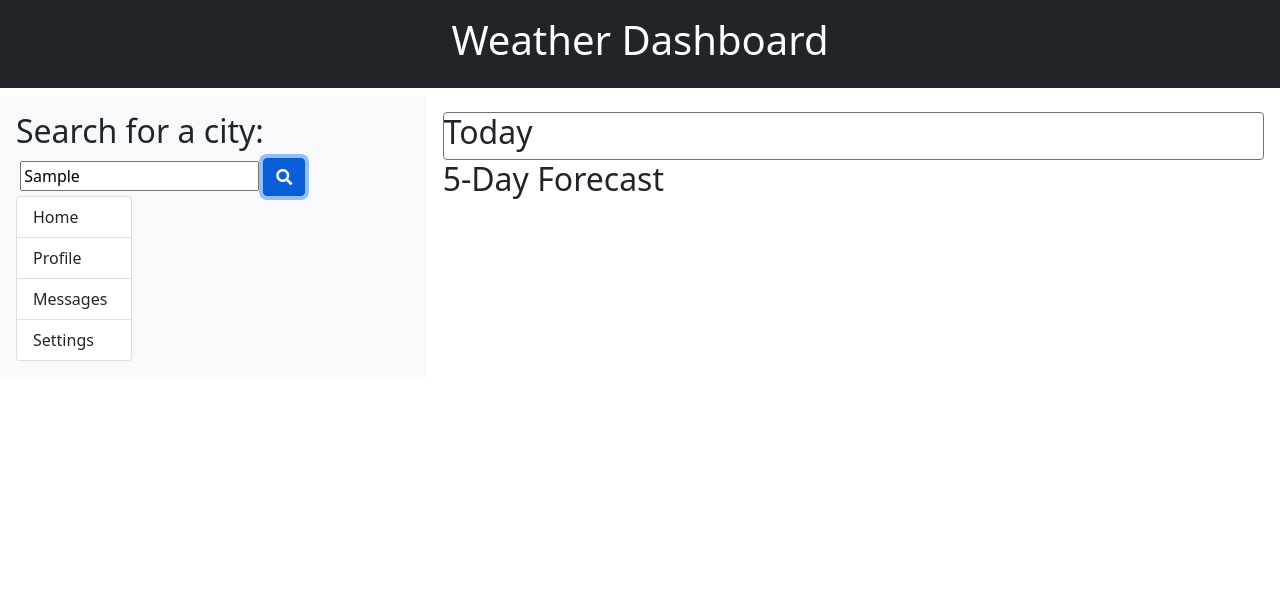
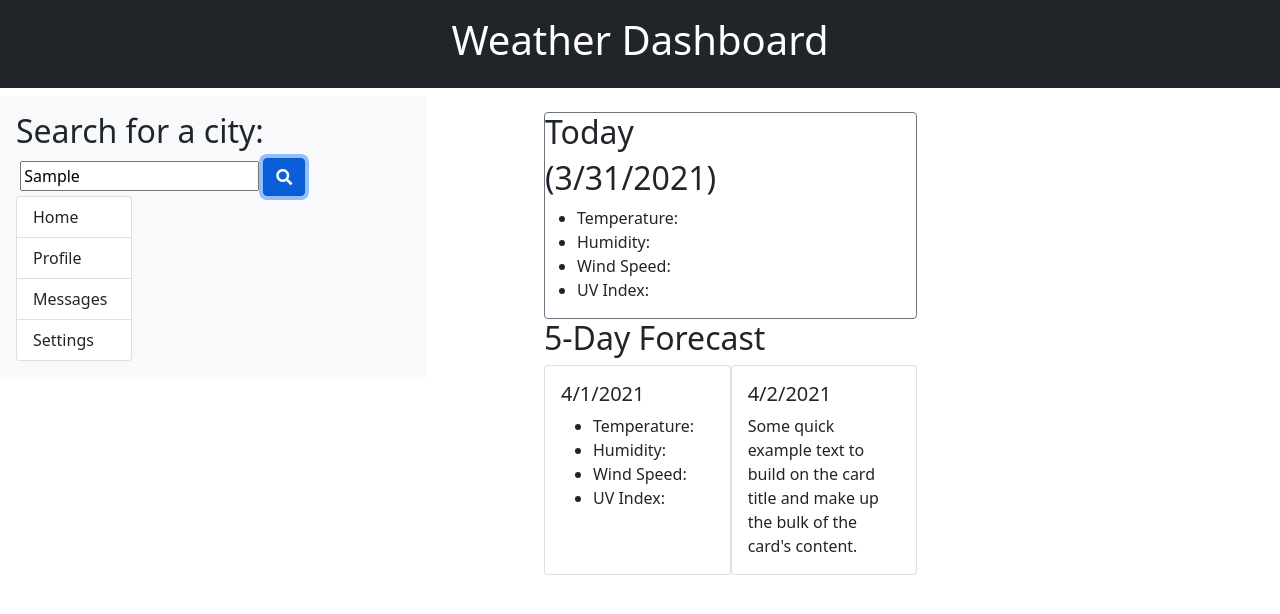
Before and after one commit to julesscheil/Weather-Dashboard, a plain HTML site: page index.html in a window 1280 px wide. Both pictures are taken after typing "Sample" into the empty fields and a click on the button 284 px from the left and 177 px from the top of the page. Drawn offline with nearby package versions, Linux system fonts and the light colour scheme; no server answers.

Commit message:
added current days weather

```diff
--- a/index.html
+++ b/index.html
@@ -2,13 +2,13 @@
 <html lang="en">
 
 <head>
-    <meta charset="UTF-8">
-    <meta http-equiv="X-UA-Compatible" content="IE=edge">
-    <meta name="viewport" content="width=device-width, initial-scale=1.0">
+    <meta charset="UTF-8" />
+    <meta http-equiv="X-UA-Compatible" content="IE=edge" />
+    <meta name="viewport" content="width=device-width, initial-scale=1.0" />
     <title>Weather Report</title>
     <link href="https://cdn.jsdelivr.net/npm/bootstrap@5.0.0-beta3/dist/css/bootstrap.min.css" rel="stylesheet"
-        integrity="sha384-eOJMYsd53ii+scO/bJGFsiCZc+5NDVN2yr8+0RDqr0Ql0h+rP48ckxlpbzKgwra6" crossorigin="anonymous">
-    <link rel="stylesheet" href="https://cdnjs.cloudflare.com/ajax/libs/font-awesome/5.11.2/css/all.min.css">
+        integrity="sha384-eOJMYsd53ii+scO/bJGFsiCZc+5NDVN2yr8+0RDqr0Ql0h+rP48ckxlpbzKgwra6" crossorigin="anonymous" />
+    <link rel="stylesheet" href="https://cdnjs.cloudflare.com/ajax/libs/font-awesome/5.11.2/css/all.min.css" />
 </head>
 
 <body>
@@ -23,7 +23,9 @@
                 <form id="user-form">
                     <label class="form-label" for="city"></label>
                     <input name="city" id="input-term" type="text" autofocus="true" class="form-input" />
-                    <button type="submit" class="btn btn-primary"><i class="fas fa-search"></i></button>
+                    <button type="submit" class="btn btn-primary">
+                        <i class="fas fa-search"></i>
+                    </button>
                 </form>
                 <div class="row">
                     <div class="col-4">
@@ -41,22 +43,56 @@
                 </div>
             </div>
         </aside>
+        <div class="d-flex flex-row justify-content-center">
             <div class="col-12 col-md-8">
                 <div id="right side" class="p-3 mb-2 text-dark">
                     <section id="top">
                         <div class="border border-secondary rounded">
-                        <h2>Today</h2>
+                            <h2 id="cityName">Today</h2><h2 id="currentDate"></h2>
+                            <ul>
+                                <li>Temperature: <span id="temperature"></span></li>
+                                <li>Humidity: <span id="humidity"></span></li>
+                                <li>Wind Speed: <span id="windSpeed"></span></li>
+                                <li>UV Index: <span id="uvIndex"></span></li>
+                            </ul>
                         </div>
-
                     </section>
                     <section id="bottom">
-                    <div class="">
+                        <div>
                             <h2>5-Day Forecast</h2>
+                            <div class="d-flex flex-row justify-content-between">
+                                <div class="card" style="width: 18rem">
+                                    <div class="card-body">
+                                        <h5 id="currentDatePlus1"></h5>
+                                            <ul>
+                                                <li>Temperature: <span id="temperature"></span></li>
+                                                <li>Humidity: <span id="humidity"></span></li>
+                                                <li>Wind Speed: <span id="windSpeed"></span></li>
+                                                <li>UV Index: <span id="uvIndex"></span></li>
+                                            </ul>
+                                    </div>
+                                </div>
+                                <div class="card" style="width: 18rem">
+                                    <div class="card-body">
+                                        <h5 id="currentDatePlus2"></h5>
+                                        <p class="card-text">
+                                            Some quick example text to build on the card title and
+                                            make up the bulk of the card's content.
+                                        </p>
+                                    </div>
+                                </div>
+                            </div>
                         </div>
                     </section>
                 </div>
+            </div>
+        </div>
     </main>
-    <script src="https://code.jquery.com/jquery-3.6.0.min.js" integrity="sha256-/xUj+3OJU5yExlq6GSYGSHk7tPXikynS7ogEvDej/m4=" crossorigin="anonymous"></script>
+    <script src="https://code.jquery.com/jquery-3.6.0.min.js"
+        integrity="sha256-/xUj+3OJU5yExlq6GSYGSHk7tPXikynS7ogEvDej/m4=" crossorigin="anonymous"></script>
+    <script src="https://cdnjs.cloudflare.com/ajax/libs/moment.js/2.29.1/moment.min.js"
+        integrity="sha512-qTXRIMyZIFb8iQcfjXWCO8+M5Tbc38Qi5WzdPOYZHIlZpzBHG3L3by84BBBOiRGiEb7KKtAOAs5qYdUiZiQNNQ=="
+        crossorigin="anonymous"></script>
     <script src="script.js"></script>
 </body>
 
--- a/script.js
+++ b/script.js
@@ -1,6 +1,14 @@
 var userForm = $("#user-form");
-var inputTermEl = $("#input-term")
+var inputTermEl = $("#input-term");
 
+$(document).ready(function() {
+
+    $("#currentDate").text(`(${moment().format("l")})`);
+    for (i = 1; i < 6; i++) {
+        var forecastDate = $(`#currentDatePlus${i}`);
+        forecastDate.text(moment().add(`${i}`, "d").format("l"));
+    };
+});
 userForm.on("submit", function (event) {
     event.preventDefault();
     // Grab search term from input
@@ -25,6 +33,10 @@ userForm.on("submit", function (event) {
             console.log(data.main.temp);
             console.log(getLat);
             console.log(getLong);
+            $("#cityName").text(data.name);
+            $("#temperature").text(data.main.temp + " °F");
+            $("#humidity").text(data.main.humidity + "%");
+            $("#windSpeed").text(data.wind.speed + " MPH");
             var uviQueryURL = "https://api.openweathermap.org/data/2.5/uvi?appid=" + apiKey + "&lat=" + getLat + "&lon=" + getLong;
             // Make API call using fetch
             fetch(uviQueryURL)
@@ -34,27 +46,69 @@ userForm.on("submit", function (event) {
                 .then(function (data) {
                     console.log(data);
                     console.log(data.value);
+                    $("#uvIndex").text(data.value);
                 });
         });
+
+
     displayFiveDayForecast();
     // Convert response from JSON
     // Console log the data
+
 })
+function displayFiveDayForecast() {
+    var apiKey = "61a0aedf1350dfb09ed3b6a74345bb6e";
+   var inputTerm = inputTermEl.val();
 
-function displayFiveDayForecast() {
-    var inputTerm = inputTermEl.val();
-    var apiKey = "61a0aedf1350dfb09ed3b6a74345bb6e";
-    for (var i = 0; i < 5; i++) {
+    var forecastURL = "https://api.openweathermap.org/data/2.5/forecast?q=" + inputTerm + "&cnt=5&units=imperial&appid=61a0aedf1350dfb09ed3b6a74345bb6e";
 
-        var forecastURL = "https://api.openweathermap.org/data/2.5/forecast?q=" + inputTerm + "&Appid=" + apiKey + "&units=imperial";
+$(document).ready(function() {
+
+    $("#currentDate").text(`(${moment().format("l")})`);
+    for (i = 1; i < 6; i++) {
+        var forecastDate = $(`#currentDatePlus${i}`);
+        forecastDate.text(moment().add(`${i}`, "d").format("l"));
+    };
+});
     fetch(forecastURL)
         .then(function (response) {
             return response.json();
         })
         .then(function (data) {
-                console.log(data);
-                console.log(data.list[i].main.temp);
-                console.log((data.date.getMonth()+1)+"/"+(data.date.getDate()+i+1)+"/"+data.date.getFullYear());
+            var daysList= data.list;
+            for (var i=0;i<daysList.length;i++){
+                var temp = daysList[i].main.temp;
+                var humidity =daysList[i].main.humidity;
+                console.log(temp);
+                console.log(humidity);
+            };
+
         });
-    }
-}
+};
+// function displayFiveDayForecast() {
+//     var apiKey = "61a0aedf1350dfb09ed3b6a74345bb6e";
+//     var forecastURL = "https://api.openweathermap.org/data/2.5/forecast?q=" + inputTerm + "&Appid=" + apiKey + "&units=imperial";
+//     var inputTerm = inputTermEl.val();
+
+
+//     fetch(weatherQueryURL)
+//         .then(function (response) {
+//             return response.json();
+//         })
+//         .then(function (data) {
+//             var forecastTime = data.list
+//                 for (var i = 0; i < forecastTime.length; i++) {
+//                     if (forecastTime[i].dt_txt[12] === "2") {
+//                         console.log(data);
+//                         var forecast_date = data.list[i].dt_txt;
+//                         var forecast_date_display = forecast_date.charAt(5) + forecast_date.charAt(6) + "/" + forecast_date.charAt(8) + forecast_date.charAt(9) +
+//                             "/" + forecast_date.charAt(0) + forecast_date.charAt(1) + forecast_date.charAt(2) + forecast_date.charAt(3);
+//                         console.log(forecast_display);
+//                         if (forecast_date_display === 0) {
+//                             console.log(forecast_date_display);
+//                         }
+//                     }
+//                 }
+//                 // forecastdisplay = true;
+//             })
+//         }
```
Lines whose indentation alone changed are shown as unchanged.
